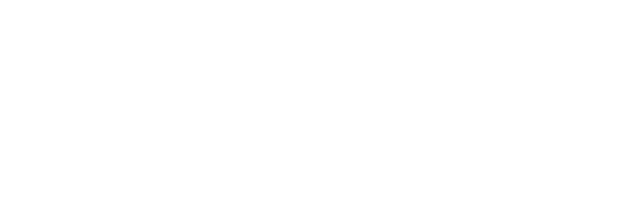
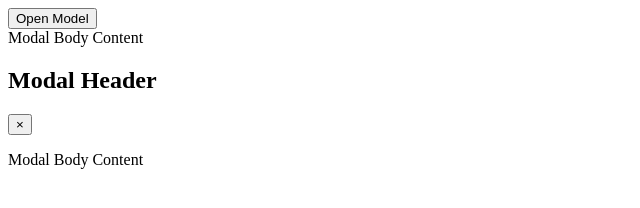
Before and after one commit to acciojob/css-modal-SAHILDWIVEDI1232, a website: page main.html in a window 1280 px wide. Shown: the whole page, without its empty margins (0-640 px from the left). Drawn offline with Linux system fonts and the light colour scheme.

Commit message:
created a submission

```diff
--- a/main.html
+++ b/main.html
@@ -4,11 +4,28 @@
 
 <head>
 	<link rel="stylesheet" href="styles.css">
+
 </head>
 
 <body>
 	<!-- the entire body must be written by student -->
+	<button id="openModel">Open Model</button>
+	<div class="modal">
+		<div class="modal-content">
+   Modal Body Content
+			<div class="model-header">
+				<h2>Modal Header</h2>
+				<button class="close-modal">&times;</button>
+			</div>
+
+			<div class="model-body">
+				<p>Modal Body Content</p>
+			</div>
+
+  </div>
+	</div>
     <script type="text/javascript" src="./script.js">
+
 </script>
 
 </body>
```
